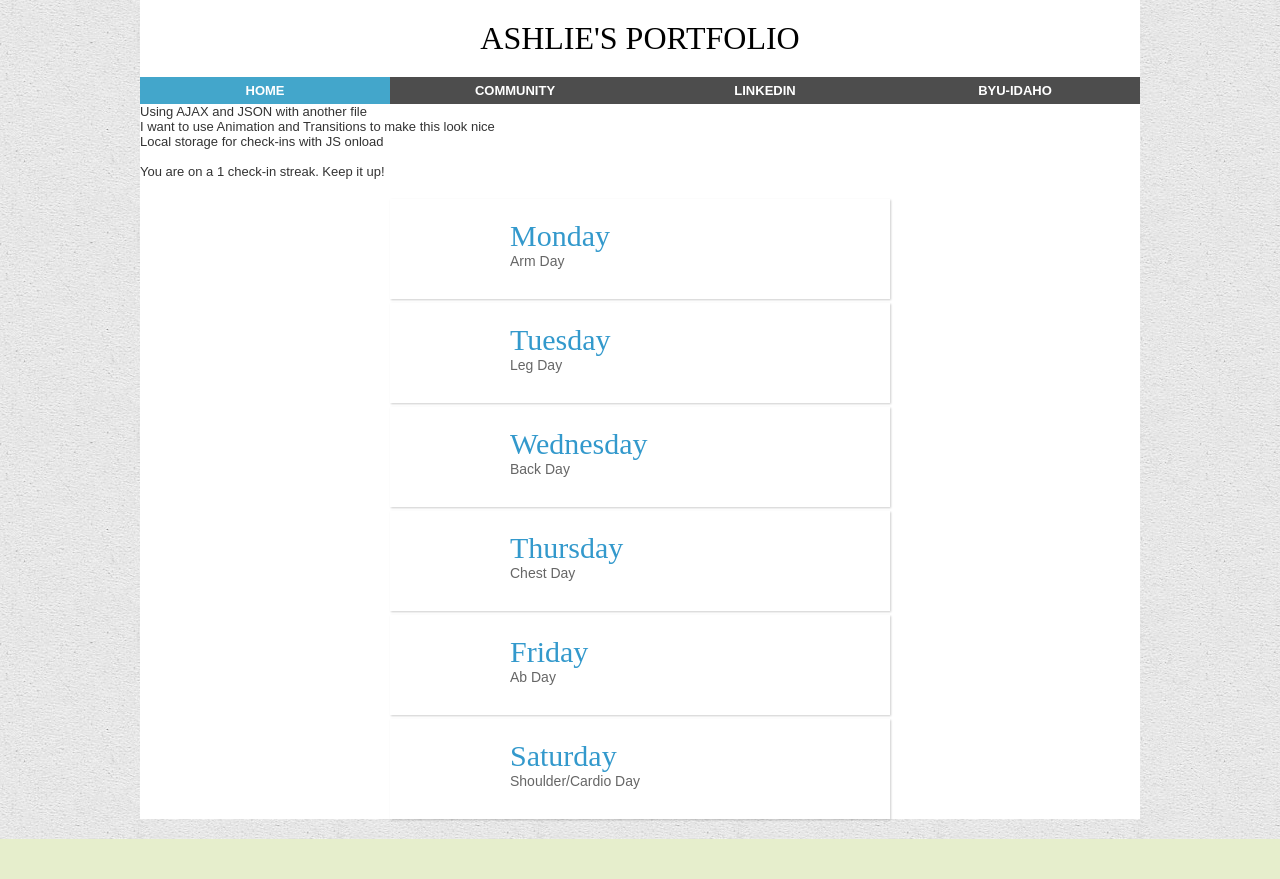
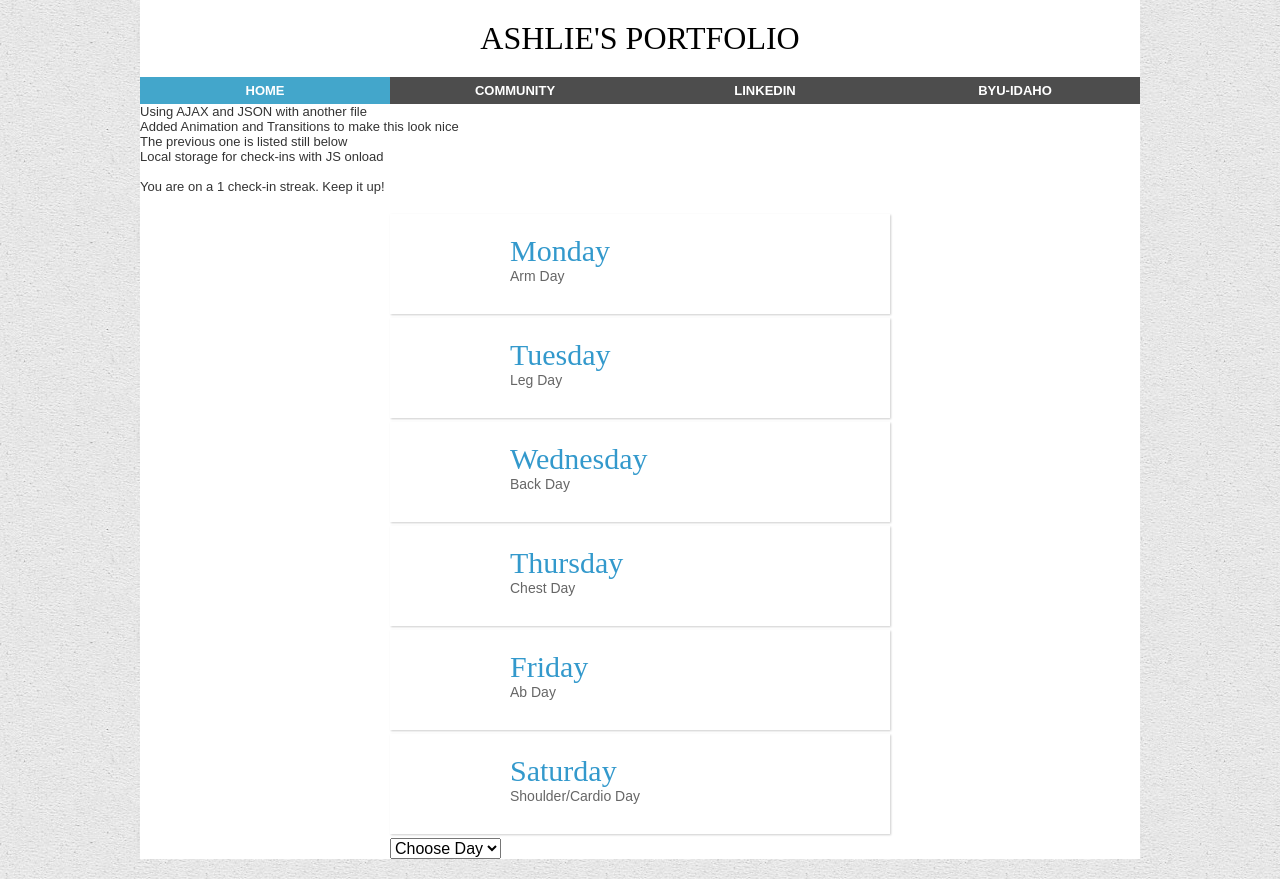
Before and after one commit to ashliehorst/CIT-261, a plain HTML site: page portfolio.html in a window 1280 px wide. Before the commit the page ends 839 px from the top, so only its background shows below. Drawn offline with Linux system fonts and the light colour scheme; a web font is replaced by a local one.

Commit message:
Update portfolio.html

```diff
--- a/portfolio.html
+++ b/portfolio.html
@@ -20,8 +20,8 @@ xmlhttp.open("GET", url, true);
 xmlhttp.send();
 
 function myFunction(myArr) {
-   // var out = "<select name = \"workout\" style = \"font-size: 16px\" onchange=\"workoutChange(this.value)\">";
-   // out += "<option value =''>Choose Day</option>";
+    var preout = "<select name = \"workout\" style = \"font-size: 16px\" onchange=\"workoutChange(this.value)\">";
+    preout += "<option value =''>Choose Day</option>";
    var out = "";
     var i;
     for(i = 0; i < myArr.length; i++) {
@@ -31,10 +31,13 @@ function myFunction(myArr) {
       out +=      "<h3 class='ca-sub'>" + myArr[i].day + "</h3>";
       out +=  "</div>";
       out += "</li>";
-       // out += "<option value ='" + i + "'>" + myArr[i].display + "</option>";
+
     }
-   // out += "</select>";
-    document.getElementById("id01").innerHTML = out;
+    for(i = 0; i < myArr.length; i++) {
+       preout += "<option value ='" + i + "'>" + myArr[i].display + "</option>";
+    }
+    preout += "</select>";
+    document.getElementById("id01").innerHTML = out + preout;
 }
 
 function workoutChange(value){
@@ -66,15 +69,14 @@ function pageLoadCounter() {
         </nav>
     </header>
     <p>Using AJAX and JSON with another file</p>
-    <p>I want to use Animation and Transitions to make this look nice</p>
+    <p>Added Animation and Transitions to make this look nice <br/>
+    The previous one is listed still below</p>
     <p>Local storage for check-ins with JS onload</p></br>
-<div id="workoutDay"></div>
 <p>You are on a <span id="counter"></span> check-in streak. Keep it up!</p>
-
         <div class="content">
-                <ul class="ca-menu" id="id01">
-                </ul>
+                <ul class="ca-menu" id="id01"></ul>
         </div><!-- content -->
+        <div id="workoutDay"></div>
   </div> <!-- wrapper -->
 </body>
 </html>
```
